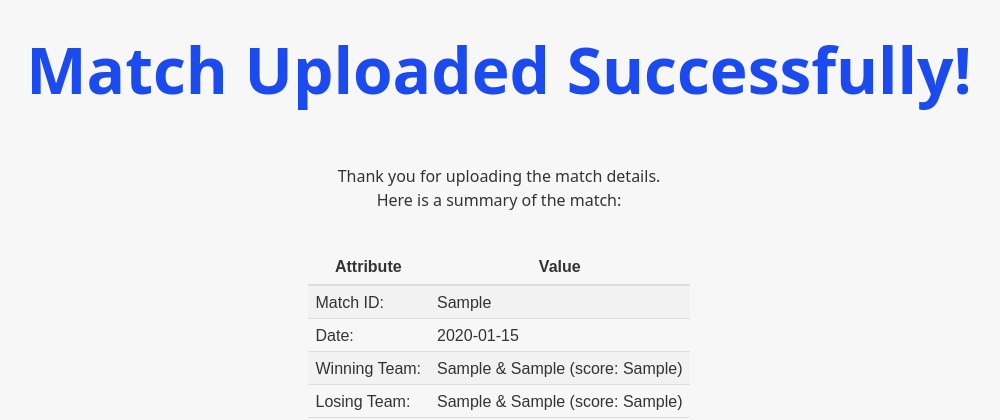
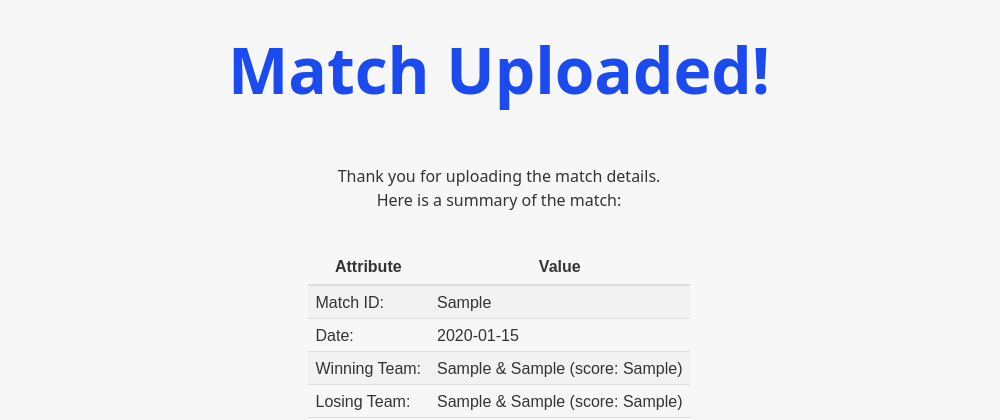
Before and after one commit to lkolebka/baby-foot-python, a Flask app: template Templates/thank_you.html in a window 1280 px wide. Shown: the top 420 px of the page, without its empty margins (141-1141 px from the left). Run offline with Flask 3, Linux system fonts and the light colour scheme; the template is opened without the code that fills it: most values are stand-ins (such as "Sample title", 1, 10 or a date in 2020); some libraries are stand-ins or nearby versions.

Commit message:
thank you page H1

```diff
--- a/Templates/thank_you.html
+++ b/Templates/thank_you.html
@@ -23,7 +23,7 @@
     <body class="thank-you-page">
 </head>
 <body>
-    <h1>Match Uploaded Successfully!</h1>
+    <h1>Match Uploaded!</h1>
 
     <p>Thank you for uploading the match details. <br>Here is a summary of the match:</p>
     <br>
```
